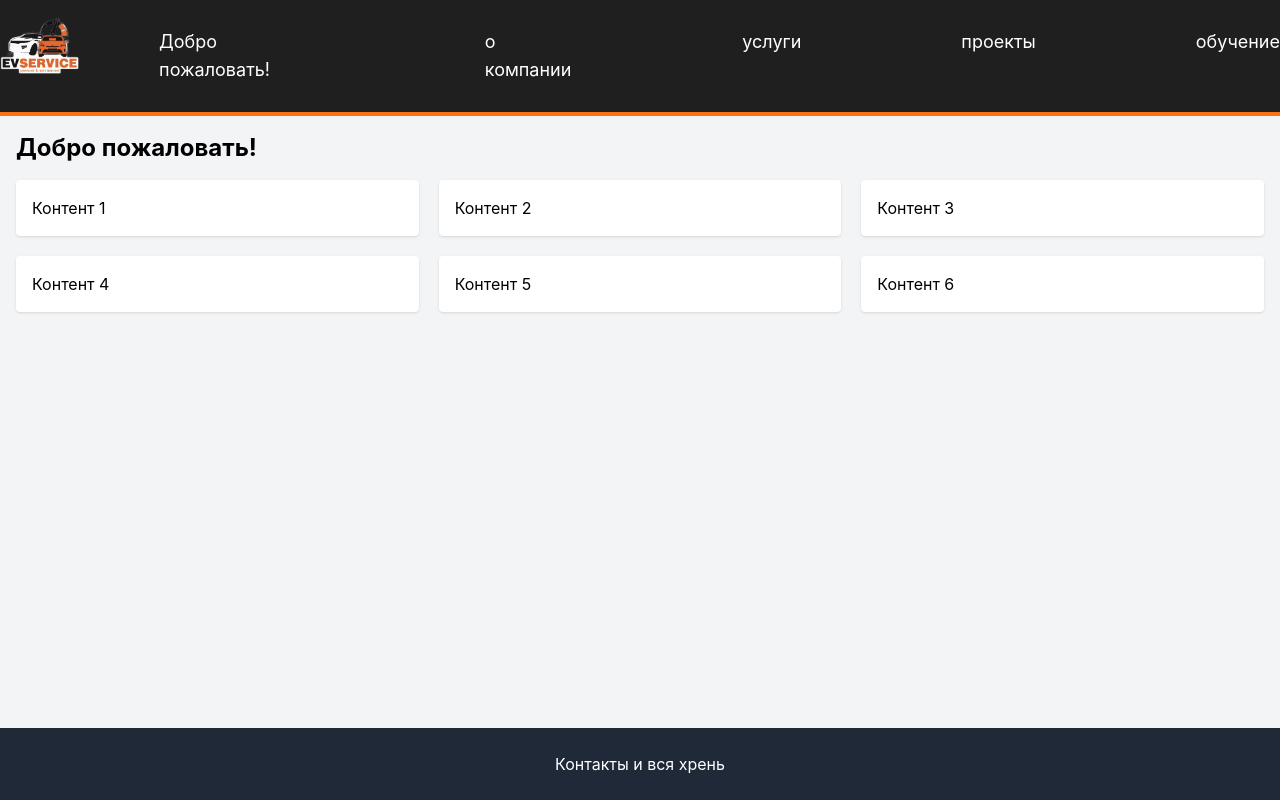
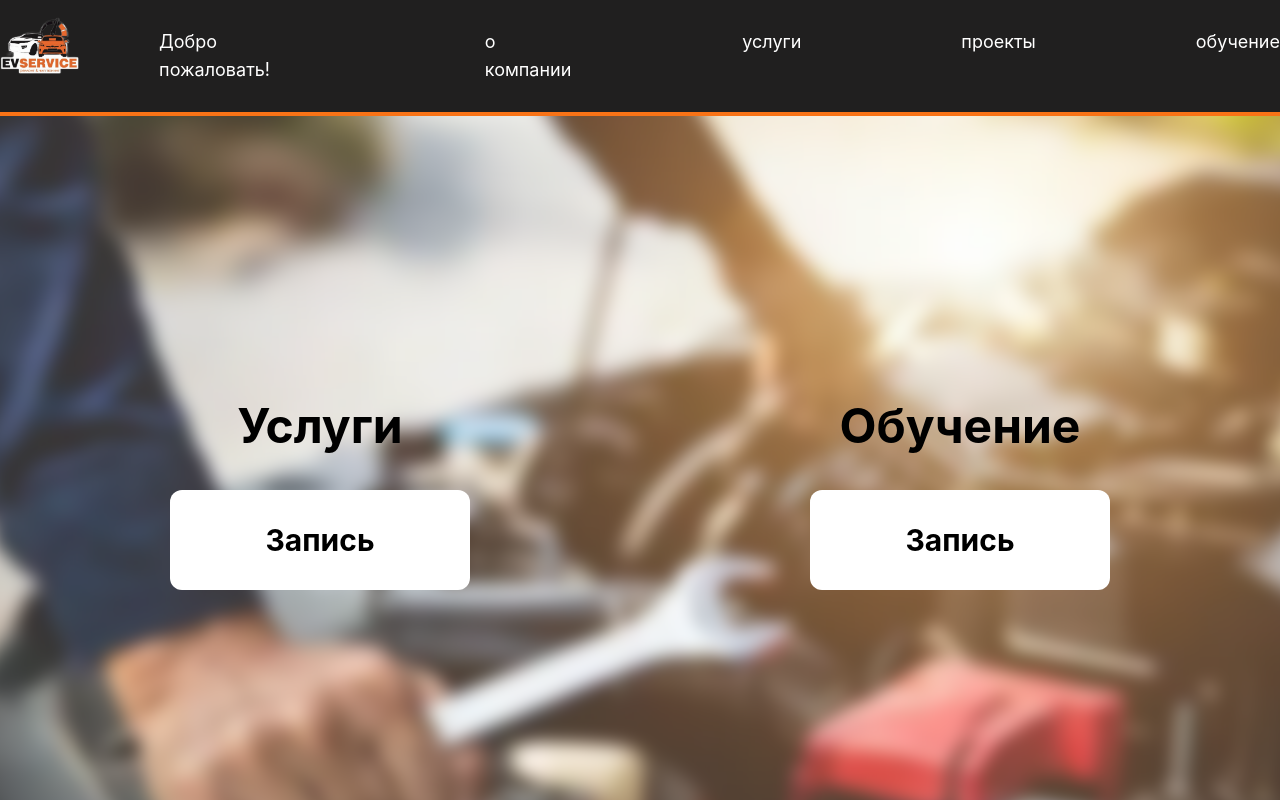
Before and after one commit to Yura1310/autofront, a React (Create React App) app: page / in a window 1280 px wide. Shown: the top 800 px of the page. Built offline with nearby package versions, Linux system fonts and the light colour scheme.

Commit message:
firstbody

```diff
--- a/src/components/body.js
+++ b/src/components/body.js
@@ -1,18 +1,11 @@
+import First from "./firstpage";
+
 function Body() {
     return (
-        <main class="flex-grow bg-gray-100 p-4">
-          <div class="container mx-auto">
-            <h2 class="text-2xl font-bold mb-4">Добро пожаловать!</h2>
-            <div class="grid grid-cols-1 sm:grid-cols-2 lg:grid-cols-3 gap-5">
-              <div class="bg-white p-4 shadow rounded">Контент 1</div>
-              <div class="bg-white p-4 shadow rounded">Контент 2</div>
-              <div class="bg-white p-4 shadow rounded">Контент 3</div>
-              <div class="bg-white p-4 shadow rounded">Контент 4</div>
-              <div class="bg-white p-4 shadow rounded">Контент 5</div>
-              <div class="bg-white p-4 shadow rounded">Контент 6</div>
-            </div>
-          </div>
-        </main>
+      <main class="h-screen">
+        <First/>
+      </main>
+
     );
   }
 
--- /dev/null
+++ b/src/components/firstpage.js
@@ -0,0 +1,21 @@
+function First() {
+    return (
+        <div class="relative w-full h-screen overflow-hidden">
+            <img src="/images/image 2.png" class="absolute inset-0 w-full h-full object-cover blur scale-105"></img>
+            <div class="relative z-10 grid grid-cols-1 sm:grid-cols-2  h-full justify-center items-center">
+                <div class="text-center font-bold">
+                    <h1 class="text-5xl">Услуги</h1>
+                    <button class="h-[100px] w-[300px] bg-white rounded-xl m-10 text-black text-3xl">Запись</button>
+
+                </div>
+                <div class="text-center font-bold">
+                    <h1 class="text-5xl">Обучение</h1>
+                    <button class="h-[100px] w-[300px] bg-white rounded-xl m-10 text-black text-3xl">Запись</button>
+
+                </div>
+            </div>
+        </div>
+    );
+  }
+
+  export default First;
```
Also changed, not shown: public/Images/Rectangle 63.png (added), public/Images/image 2.png (added).
